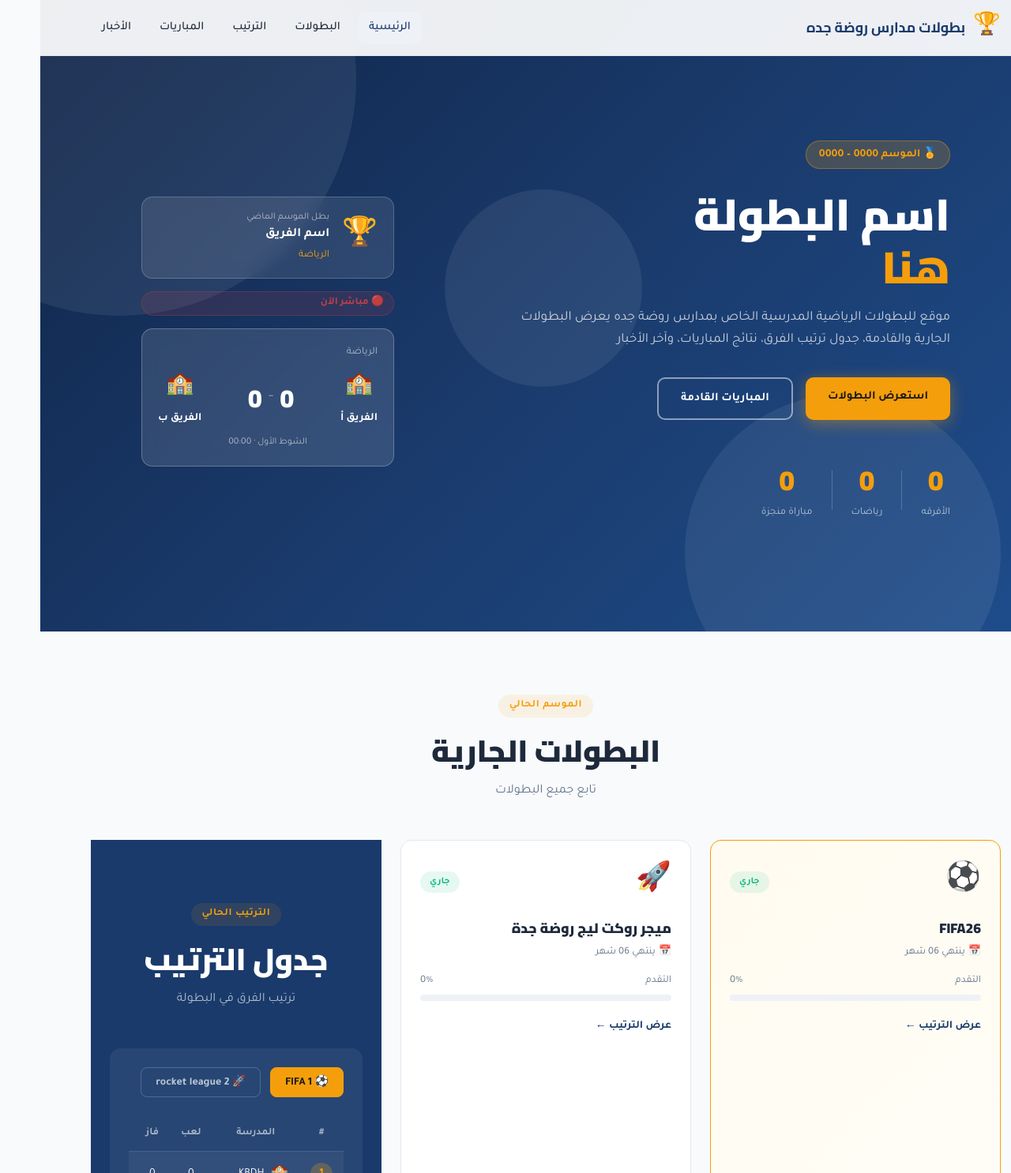
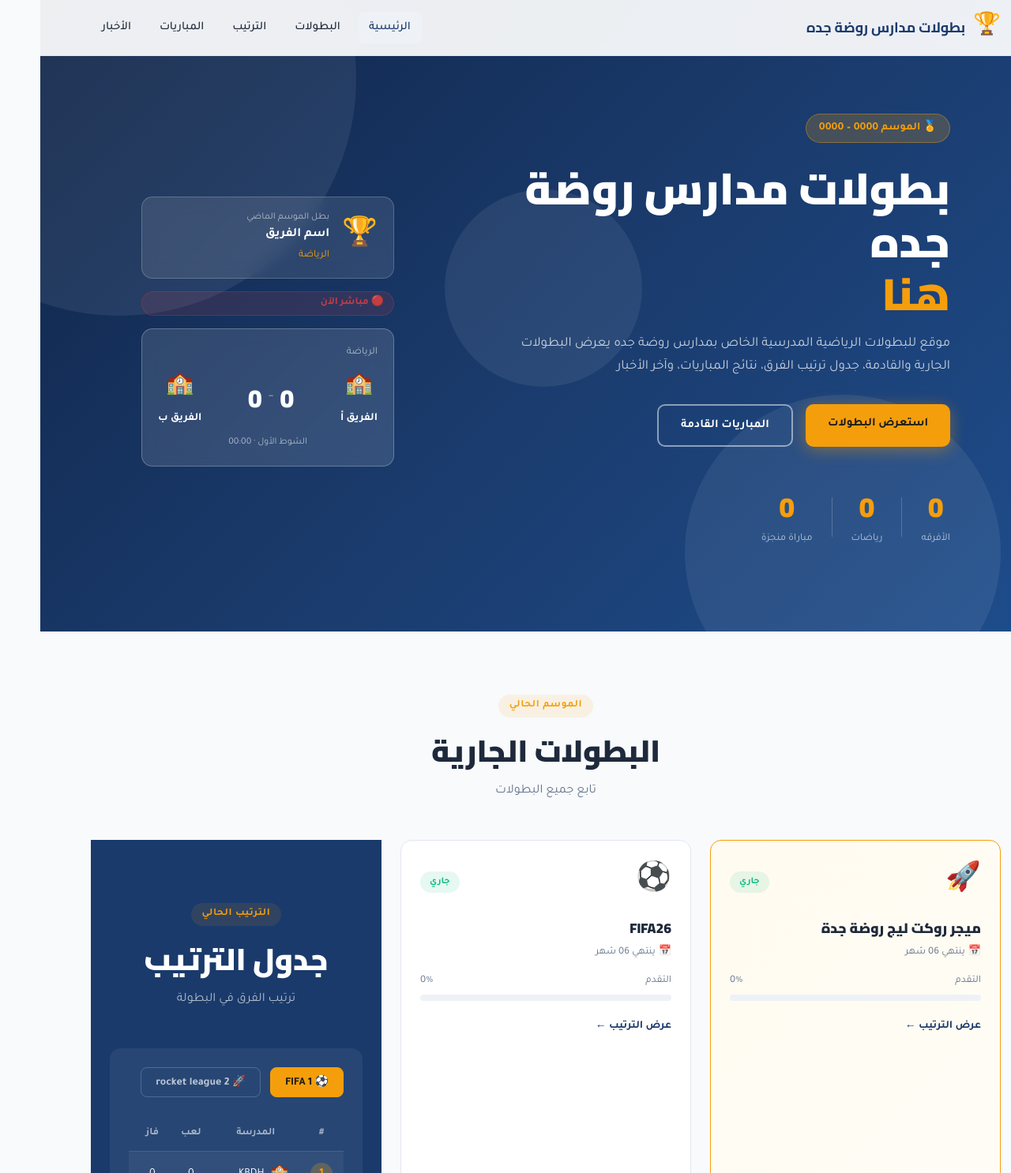
Before and after one commit to Ahmed-Daggas/-, a plain HTML site: page index.html in a window 1280 px wide. Shown: the top 1486 px of the page at 79% size. Drawn offline with Linux system fonts and the light colour scheme.

Commit message:
Update index.html

```diff
--- a/index.html
+++ b/index.html
@@ -56,7 +56,7 @@
 
     <!-- العنوان الرئيسي -->
     <h1 class="hero-title">
-      اسم البطولة<br>
+      بطولات مدارس روضة جده<br>
       <span class="accent">هنا</span>
     </h1>
 
@@ -143,10 +143,10 @@
       <!-- بطولة 1 -->
       <div class="tournament-card featured">
         <div class="tc-header">
-          <div class="tc-sport-icon">⚽</div>
+          <div class="tc-sport-icon">🚀</div>
           <div class="tc-badge">جاري</div>
         </div>
-        <h3> FIFA26 </h3>
+        <h3>ميجر روكت ليج روضة جدة</h3>
         <div class="tc-meta">
           <div class="meta-item"><span>📅</span> ينتهي 06 شهر</div>
         </div>
@@ -160,10 +160,10 @@
       <!-- بطولة 2 -->
       <div class="tournament-card">
         <div class="tc-header">
-          <div class="tc-sport-icon">🚀</div>
+          <div class="tc-sport-icon">⚽</div>
           <div class="tc-badge running">جاري</div>
         </div>
-        <h3>ميجر روكت ليج روضة جدة</h3>
+        <h3>FIFA26</h3>
         <div class="tc-meta">
           <div class="meta-item"><span>📅</span> ينتهي 06 شهر</div>
         </div>
```
